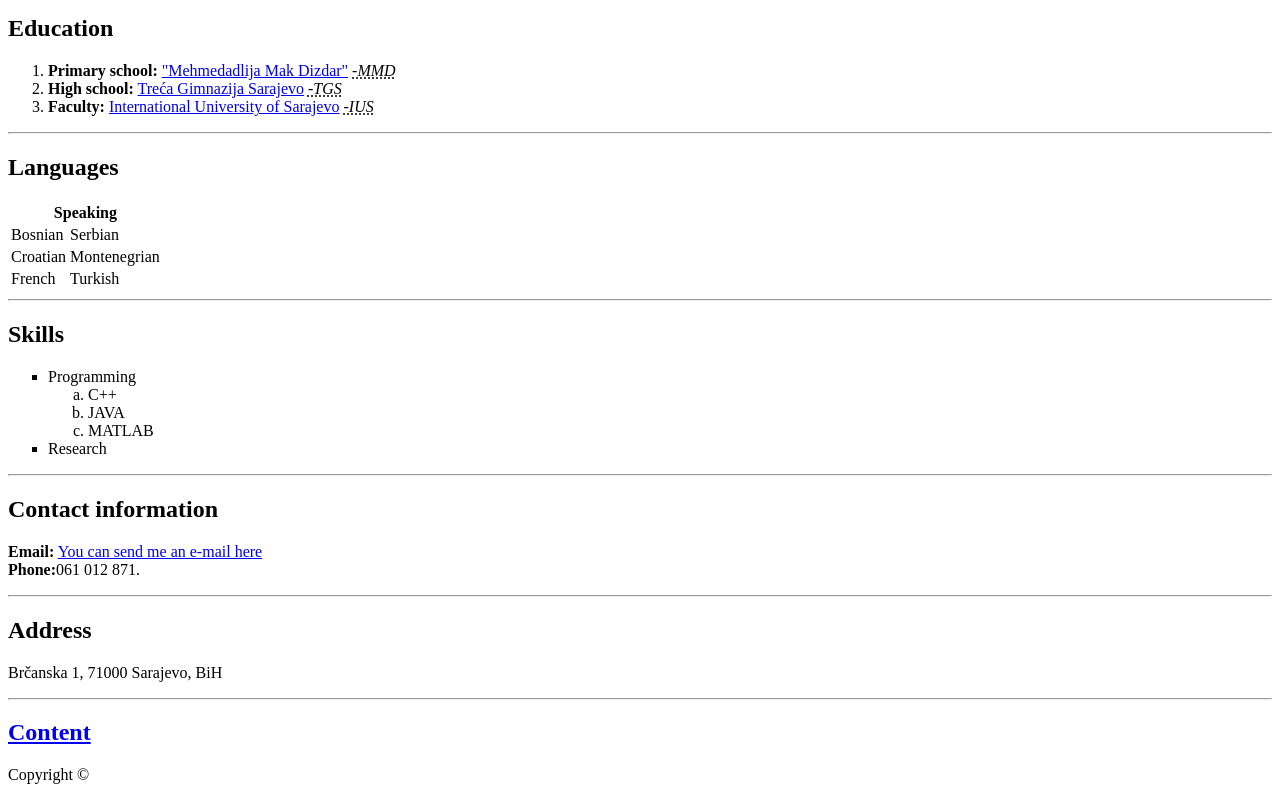
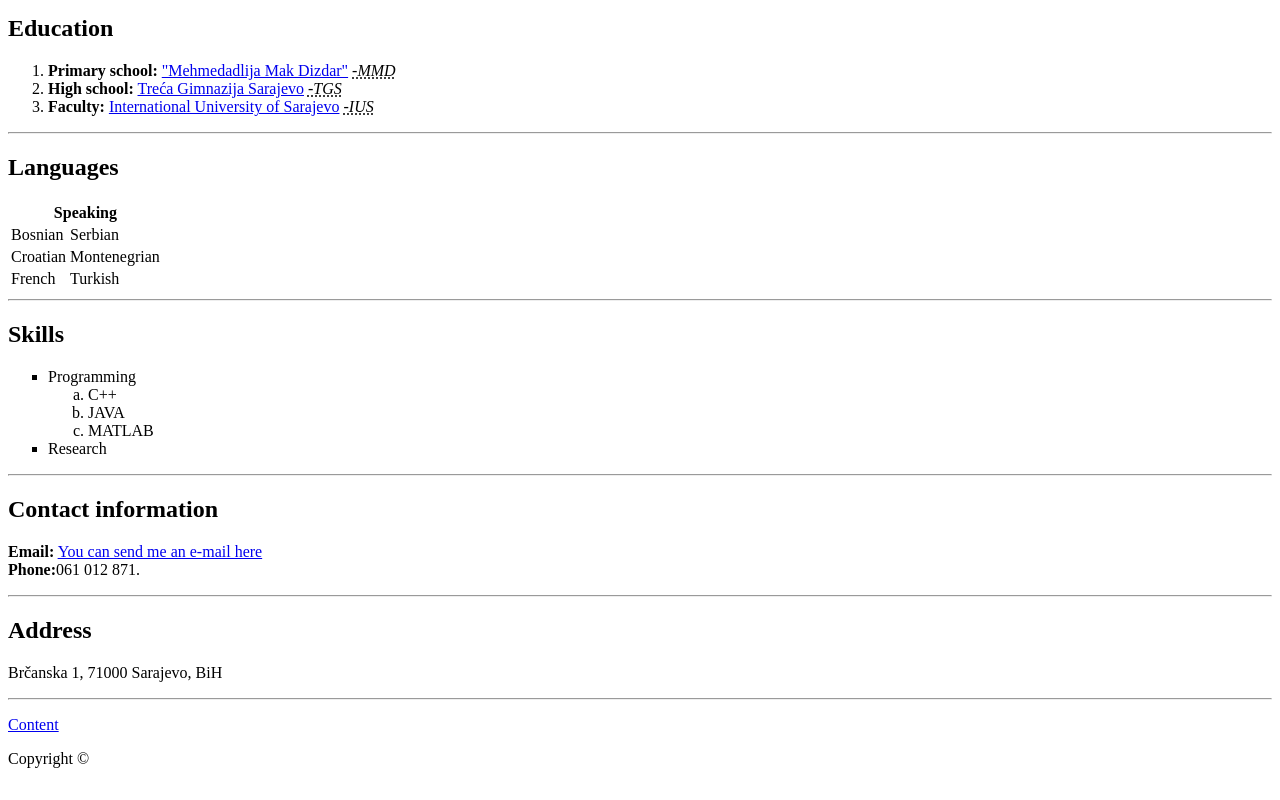
Before and after one commit to an2pa/project_1, a plain HTML site: page index.html in a window 1280 px wide. Shown: the part 603-1403 px from the top of the page. Drawn offline with Linux system fonts and the light colour scheme.

Commit message:
ninth commit

```diff
--- a/index.html
+++ b/index.html
@@ -88,7 +88,7 @@
 
 
 		<p>
-			<a href="#Content"><h2>Content</h2></a>
+			<a href="#Content">Content</a>
 		</p>
 			<p>Copyright &copy;</p>
 
```
